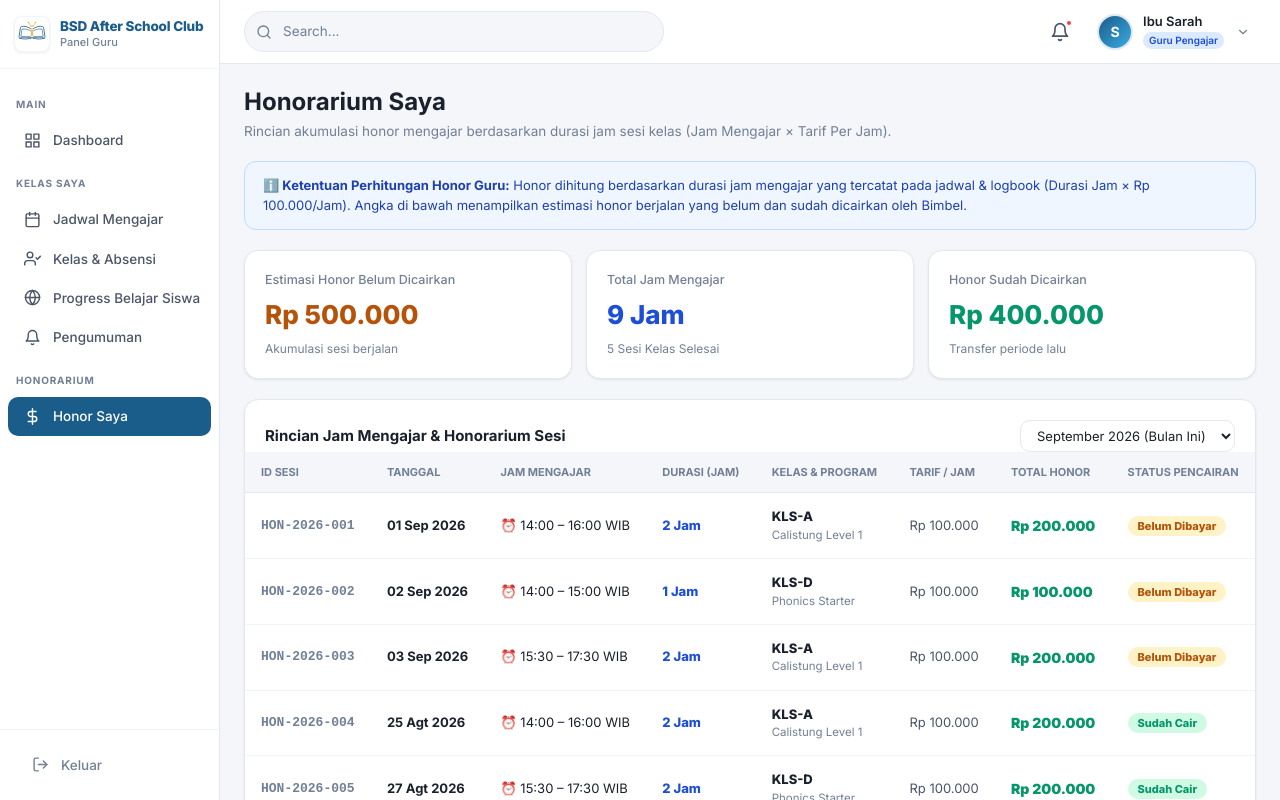
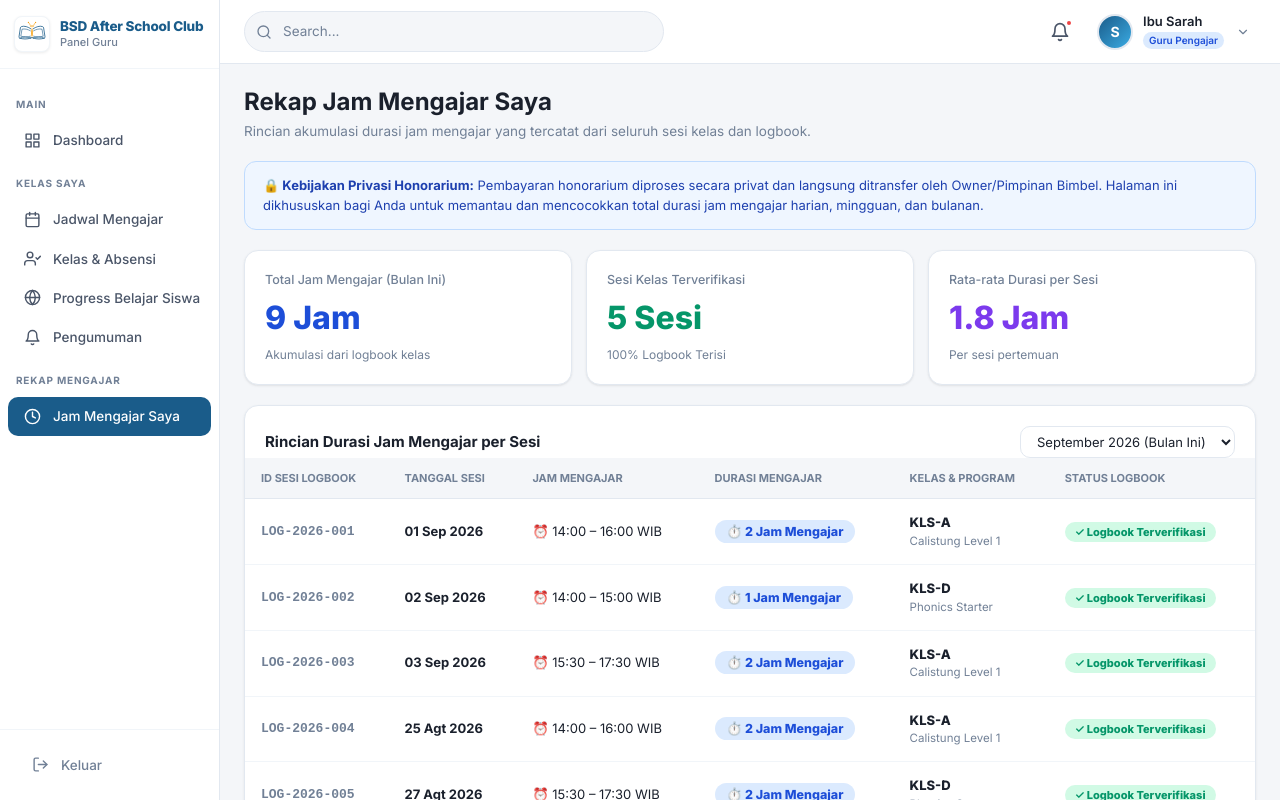
Before and after one commit to Arann12/bsd-after-school-club, a Next.js app: page /guru/honor in a window 1280 px wide. Built offline with nearby package versions, Linux system fonts and the light colour scheme.

Commit message:
fix(guru): remove monetary amounts from Guru portal and change Honor Saya to private 'Jam Mengajar Saya' per user request

```diff
--- a/app/guru/honor/page.tsx
+++ b/app/guru/honor/page.tsx
@@ -1,7 +1,7 @@
 "use client";
 import { useState } from "react";
 
-export interface TeachingSessionHonor {
+export interface TeachingSessionLog {
   id: string;
   tanggal: string;
   jamMulai: string;
@@ -9,73 +9,70 @@ export interface TeachingSessionHonor {
   durasiJam: number;
   kelas: string;
   program: string;
-  tarifPerJam: number;
-  totalHonor: number;
-  statusCair: "Belum Dibayar" | "Sudah Cair";
+  statusLogbook: "Logbook Terverifikasi" | "Menunggu Verifikasi";
 }
 
-const initialHonorSessions: TeachingSessionHonor[] = [
-  { id: "HON-2026-001", tanggal: "01 Sep 2026", jamMulai: "14:00", jamSelesai: "16:00", durasiJam: 2, kelas: "KLS-A", program: "Calistung Level 1", tarifPerJam: 100000, totalHonor: 200000, statusCair: "Belum Dibayar" },
-  { id: "HON-2026-002", tanggal: "02 Sep 2026", jamMulai: "14:00", jamSelesai: "15:00", durasiJam: 1, kelas: "KLS-D", program: "Phonics Starter", tarifPerJam: 100000, totalHonor: 100000, statusCair: "Belum Dibayar" },
-  { id: "HON-2026-003", tanggal: "03 Sep 2026", jamMulai: "15:30", jamSelesai: "17:30", durasiJam: 2, kelas: "KLS-A", program: "Calistung Level 1", tarifPerJam: 100000, totalHonor: 200000, statusCair: "Belum Dibayar" },
-  { id: "HON-2026-004", tanggal: "25 Agt 2026", jamMulai: "14:00", jamSelesai: "16:00", durasiJam: 2, kelas: "KLS-A", program: "Calistung Level 1", tarifPerJam: 100000, totalHonor: 200000, statusCair: "Sudah Cair" },
-  { id: "HON-2026-005", tanggal: "27 Agt 2026", jamMulai: "15:30", jamSelesai: "17:30", durasiJam: 2, kelas: "KLS-D", program: "Phonics Starter", tarifPerJam: 100000, totalHonor: 200000, statusCair: "Sudah Cair" },
+const initialTeachingLogs: TeachingSessionLog[] = [
+  { id: "LOG-2026-001", tanggal: "01 Sep 2026", jamMulai: "14:00", jamSelesai: "16:00", durasiJam: 2, kelas: "KLS-A", program: "Calistung Level 1", statusLogbook: "Logbook Terverifikasi" },
+  { id: "LOG-2026-002", tanggal: "02 Sep 2026", jamMulai: "14:00", jamSelesai: "15:00", durasiJam: 1, kelas: "KLS-D", program: "Phonics Starter", statusLogbook: "Logbook Terverifikasi" },
+  { id: "LOG-2026-003", tanggal: "03 Sep 2026", jamMulai: "15:30", jamSelesai: "17:30", durasiJam: 2, kelas: "KLS-A", program: "Calistung Level 1", statusLogbook: "Logbook Terverifikasi" },
+  { id: "LOG-2026-004", tanggal: "25 Agt 2026", jamMulai: "14:00", jamSelesai: "16:00", durasiJam: 2, kelas: "KLS-A", program: "Calistung Level 1", statusLogbook: "Logbook Terverifikasi" },
+  { id: "LOG-2026-005", tanggal: "27 Agt 2026", jamMulai: "15:30", jamSelesai: "17:30", durasiJam: 2, kelas: "KLS-D", program: "Phonics Starter", statusLogbook: "Logbook Terverifikasi" },
 ];
 
-export default function GuruHonorPage() {
-  const [sessions, setSessions] = useState<TeachingSessionHonor[]>(initialHonorSessions);
+export default function GuruHonorJamPage() {
+  const [logs, setLogs] = useState<TeachingSessionLog[]>(initialTeachingLogs);
   const [filterPeriode, setFilterPeriode] = useState("Bulan Ini");
 
-  const totalJamBulanIni = sessions.reduce((acc, s) => acc + s.durasiJam, 0);
-  const honorBelumCair = sessions.filter(s => s.statusCair === "Belum Dibayar").reduce((acc, s) => acc + s.totalHonor, 0);
-  const honorSudahCair = sessions.filter(s => s.statusCair === "Sudah Cair").reduce((acc, s) => acc + s.totalHonor, 0);
+  const totalJamBulanIni = logs.reduce((acc, l) => acc + l.durasiJam, 0);
+  const totalSesi = logs.length;
 
   return (
     <div style={{ display: "flex", flexDirection: "column", gap: 20 }}>
       {/* Header */}
       <div className="page-header">
         <div>
-          <h1 className="page-title">Honorarium Saya</h1>
-          <p className="page-subtitle">Rincian akumulasi honor mengajar berdasarkan durasi jam sesi kelas (Jam Mengajar × Tarif Per Jam).</p>
+          <h1 className="page-title">Rekap Jam Mengajar Saya</h1>
+          <p className="page-subtitle">Rincian akumulasi durasi jam mengajar yang tercatat dari seluruh sesi kelas dan logbook.</p>
         </div>
       </div>
 
-      {/* Info Banner Sesuai Spec Meeting */}
+      {/* Info Banner Kebijakan Kerahasiaan Honor */}
       <div style={{ background: "#eff6ff", border: "1.5px solid #bfdbfe", borderRadius: 12, padding: "14px 18px", color: "#1e40af", fontSize: 13, lineHeight: 1.5 }}>
-        <strong>ℹ️ Ketentuan Perhitungan Honor Guru:</strong> Honor dihitung berdasarkan durasi jam mengajar yang tercatat pada jadwal & logbook (Durasi Jam × Rp 100.000/Jam). Angka di bawah menampilkan estimasi honor berjalan yang belum dan sudah dicairkan oleh Bimbel.
+        <strong>🔒 Kebijakan Privasi Honorarium:</strong> Pembayaran honorarium diproses secara privat dan langsung ditransfer oleh Owner/Pimpinan Bimbel. Halaman ini dikhususkan bagi Anda untuk memantau dan mencocokkan total durasi jam mengajar harian, mingguan, dan bulanan.
       </div>
 
-      {/* Stats Cards */}
+      {/* Stats Cards (HANYA FOKUS JAM & SESI) */}
       <div style={{ display: "grid", gridTemplateColumns: "repeat(3, 1fr)", gap: 14 }}>
         <div className="stat-card">
-          <span className="stat-card-label">Estimasi Honor Belum Dicairkan</span>
-          <div className="stat-card-value" style={{ fontSize: 26, color: "#b45309" }}>
-            Rp {honorBelumCair.toLocaleString("id-ID")}
+          <span className="stat-card-label">Total Jam Mengajar (Bulan Ini)</span>
+          <div className="stat-card-value" style={{ fontSize: 32, color: "#1d4ed8" }}>
+            {totalJamBulanIni} Jam
           </div>
-          <div style={{ fontSize: 12, color: "var(--color-text-muted)" }}>Akumulasi sesi berjalan</div>
+          <div style={{ fontSize: 12, color: "var(--color-text-muted)" }}>Akumulasi dari logbook kelas</div>
         </div>
 
         <div className="stat-card">
-          <span className="stat-card-label">Total Jam Mengajar</span>
-          <div className="stat-card-value" style={{ fontSize: 26, color: "#1d4ed8" }}>
-            {totalJamBulanIni} Jam
+          <span className="stat-card-label">Sesi Kelas Terverifikasi</span>
+          <div className="stat-card-value" style={{ fontSize: 32, color: "#059669" }}>
+            {totalSesi} Sesi
           </div>
-          <div style={{ fontSize: 12, color: "var(--color-text-muted)" }}>5 Sesi Kelas Selesai</div>
+          <div style={{ fontSize: 12, color: "var(--color-text-muted)" }}>100% Logbook Terisi</div>
         </div>
 
         <div className="stat-card">
-          <span className="stat-card-label">Honor Sudah Dicairkan</span>
-          <div className="stat-card-value" style={{ fontSize: 26, color: "#059669" }}>
-            Rp {honorSudahCair.toLocaleString("id-ID")}
+          <span className="stat-card-label">Rata-rata Durasi per Sesi</span>
+          <div className="stat-card-value" style={{ fontSize: 32, color: "#7c3aed" }}>
+            {(totalJamBulanIni / (totalSesi || 1)).toFixed(1)} Jam
           </div>
-          <div style={{ fontSize: 12, color: "var(--color-text-muted)" }}>Transfer periode lalu</div>
+          <div style={{ fontSize: 12, color: "var(--color-text-muted)" }}>Per sesi pertemuan</div>
         </div>
       </div>
 
-      {/* Riwayat Sesi Mengajar & Honor */}
+      {/* Table Rincian Jam Mengajar */}
       <div className="card" style={{ overflow: "hidden" }}>
         <div className="card-header" style={{ display: "flex", justifyContent: "space-between", alignItems: "center" }}>
-          <h2 className="card-title">Rincian Jam Mengajar & Honorarium Sesi</h2>
+          <h2 className="card-title">Rincian Durasi Jam Mengajar per Sesi</h2>
           <select className="select-control" value={filterPeriode} onChange={e => setFilterPeriode(e.target.value)} style={{ fontSize: 13, padding: "6px 12px" }}>
             <option value="Bulan Ini">September 2026 (Bulan Ini)</option>
             <option value="Bulan Lalu">Agustus 2026</option>
@@ -86,33 +83,33 @@ export default function GuruHonorPage() {
           <table style={{ width: "100%", borderCollapse: "collapse", textAlign: "left", fontSize: 13 }}>
             <thead>
               <tr style={{ background: "var(--color-bg)", borderBottom: "1px solid var(--color-border)" }}>
-                {["ID Sesi", "Tanggal", "Jam Mengajar", "Durasi (Jam)", "Kelas & Program", "Tarif / Jam", "Total Honor", "Status Pencairan"].map(h => (
+                {["ID Sesi Logbook", "Tanggal Sesi", "Jam Mengajar", "Durasi Mengajar", "Kelas & Program", "Status Logbook"].map(h => (
                   <th key={h} style={{ padding: "12px 16px", fontSize: 11, fontWeight: 700, color: "var(--color-text-muted)", textTransform: "uppercase" }}>{h}</th>
                 ))}
               </tr>
             </thead>
             <tbody>
-              {sessions.map((s, i) => (
-                <tr key={s.id} style={{ borderBottom: i < sessions.length - 1 ? "1px solid var(--color-border-light)" : "none" }}>
-                  <td style={{ padding: "14px 16px", fontFamily: "monospace", color: "var(--color-text-muted)", fontWeight: 700 }}>{s.id}</td>
-                  <td style={{ padding: "14px 16px", fontWeight: 700, color: "var(--color-text-primary)" }}>{s.tanggal}</td>
-                  <td style={{ padding: "14px 16px" }}>⏰ {s.jamMulai} – {s.jamSelesai} WIB</td>
-                  <td style={{ padding: "14px 16px", fontWeight: 800, color: "#1d4ed8" }}>{s.durasiJam} Jam</td>
+              {logs.map((l, i) => (
+                <tr key={l.id} style={{ borderBottom: i < logs.length - 1 ? "1px solid var(--color-border-light)" : "none" }}>
+                  <td style={{ padding: "14px 16px", fontFamily: "monospace", color: "var(--color-text-muted)", fontWeight: 700 }}>{l.id}</td>
+                  <td style={{ padding: "14px 16px", fontWeight: 700, color: "var(--color-text-primary)" }}>{l.tanggal}</td>
+                  <td style={{ padding: "14px 16px" }}>⏰ {l.jamMulai} – {l.jamSelesai} WIB</td>
                   <td style={{ padding: "14px 16px" }}>
-                    <div style={{ fontWeight: 800 }}>{s.kelas}</div>
-                    <div style={{ fontSize: 11.5, color: "var(--color-text-muted)" }}>{s.program}</div>
+                    <span style={{ background: "#dbeafe", color: "#1d4ed8", fontSize: 12.5, fontWeight: 800, padding: "4px 12px", borderRadius: 999 }}>
+                      ⏱️ {l.durasiJam} Jam Mengajar
+                    </span>
                   </td>
-                  <td style={{ padding: "14px 16px", color: "var(--color-text-secondary)" }}>Rp {s.tarifPerJam.toLocaleString("id-ID")}</td>
-                  <td style={{ padding: "14px 16px", fontSize: 14, fontWeight: 900, color: "#059669" }}>
-                    Rp {s.totalHonor.toLocaleString("id-ID")}
+                  <td style={{ padding: "14px 16px" }}>
+                    <div style={{ fontWeight: 800 }}>{l.kelas}</div>
+                    <div style={{ fontSize: 11.5, color: "var(--color-text-muted)" }}>{l.program}</div>
                   </td>
                   <td style={{ padding: "14px 16px" }}>
                     <span style={{
-                      background: s.statusCair === "Sudah Cair" ? "#d1fae5" : "#fef3c7",
-                      color: s.statusCair === "Sudah Cair" ? "#059669" : "#b45309",
+                      background: "#d1fae5",
+                      color: "#059669",
                       fontSize: 11, fontWeight: 800, padding: "3px 10px", borderRadius: 999
                     }}>
-                      {s.statusCair}
+                      ✓ {l.statusLogbook}
                     </span>
                   </td>
                 </tr>
--- a/components/layout/Sidebar.tsx
+++ b/components/layout/Sidebar.tsx
@@ -318,9 +318,9 @@ export const guruNav: NavSection[] = [
     ],
   },
   {
-    section: "HONORARIUM",
+    section: "REKAP MENGAJAR",
     items: [
-      { label: "Honor Saya", href: "/guru/honor", icon: "DollarSign" },
+      { label: "Jam Mengajar Saya", href: "/guru/honor", icon: "Clock" },
     ],
   },
 ];
```
